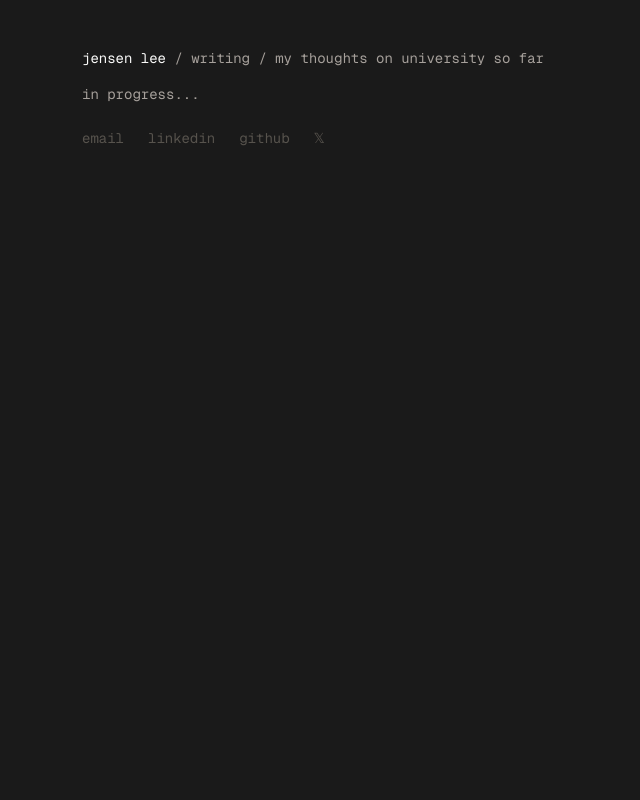
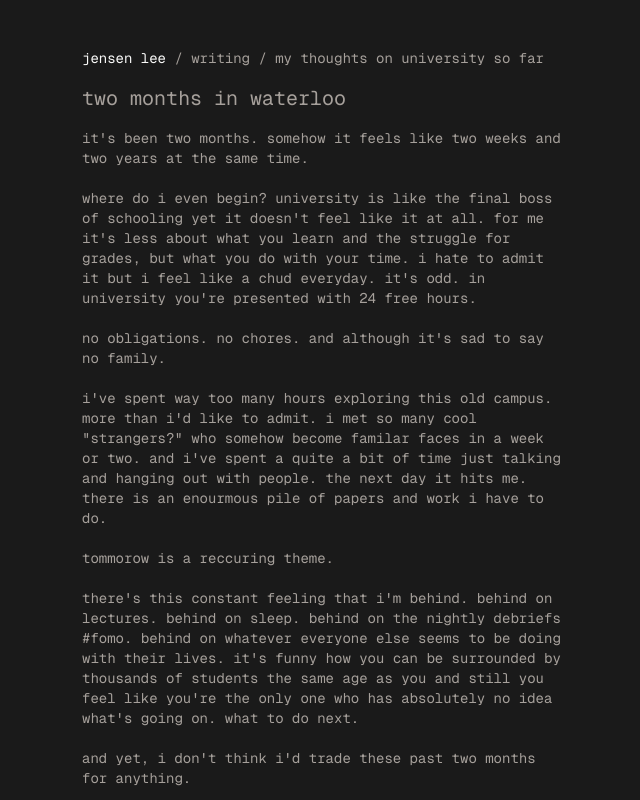
Before and after one commit to jensenleedesignstudio/personal-portfolio, a Next.js app: page /writing/my-thoughts-on-uni in a window 1280 px wide. Shown: the top 800 px of the page, without its empty margins (318-958 px from the left). Built offline with nearby package versions, Linux system fonts and the light colour scheme.

Commit message:
Add writing in thoughts on uni so far

```diff
--- a/app/writing/my-thoughts-on-uni/page.tsx
+++ b/app/writing/my-thoughts-on-uni/page.tsx
@@ -16,7 +16,62 @@ export default function MyThoughtsOnUniPage() {
                 </h1>
             </header>
 
-            <h1 className = "mt-4 text-sm text-stone-400">in progress...</h1>
+            <h1 className = "mt-4 text-xl text-stone-400">two months in waterloo</h1>
+
+            <h1 className = "mt-4 text-sm text-stone-400">
+                it's been two months. somehow it feels like two weeks and two years at the same time.
+                <br/><br/>
+                where do i even begin? university is like the final boss of schooling yet it doesn't feel like it at all.
+                for me it's less about what you learn and the struggle for grades, but what you do with your time. i hate to admit it but i feel like a chud everyday.
+                it's odd. in university you're presented with 24 free hours.
+                <br/><br/>
+                no obligations. no chores. and although it's sad to say no family.
+                <br/><br/>
+                i've spent way too many hours exploring this old campus. more than i'd like to admit. i met so many cool "strangers?" who somehow
+                become familar faces in a week or two. and i've spent a quite a bit of time just talking and hanging out with people.
+                the next day it hits me. there is an enourmous pile of papers and work i have to do.
+                <br/><br/>
+                tommorow is a reccuring theme.
+                <br/><br/>
+                there's this constant feeling that i'm behind. behind on lectures. behind on sleep. behind on the nightly debriefs #fomo. behind
+                on whatever everyone else seems to be doing with their lives. it's funny how you can be surrounded by thousands of students the same age
+                as you and still you feel like you're the only one who has absolutely no idea what's going on. what to do next.
+                <br/><br/>
+                and yet, i don't think i'd trade these past two months for anything.
+                <br/><br/>
+                find the perfect in the imperfect. somwhere along the way bike cage became my favourite place. not because there's anything fancy or special
+                about it like e7. it's just a bike cage. small homey. but i love it because of how imperfect it is. where a quick conversation about
+                brain rot somehow turns into hours, where the most pointless discussions become the funniest memories. where ultimately the best times talking
+                turns into some of the most valuable lessons and information i learned.
+                <br/><br/>
+                i remember taliking about this with a few friends. i wonder how many places that we'll remember when we get older. the 4 am nights. the debriefs.
+                the places that mean absolutely nothing to a stranger but somehow hold massive chapters of our lives.
+                <br/><br/>
+                one of the biggest contributors to these chapters of my life have been saying yes. random plans. unfamilar places. conversations
+                with people i probably wouldn't have apparoached before. at times nothing comes out of it. somtimes i go home where
+                i genuinely wonder why i even bothered. but ocassionally, something happens that makes the entire day worth remembering.
+                <br/><br/>
+                and i think that is what i've been enjoying the most. not knowing.
+                <br/><br/>
+                not knowing who i'll meet tommorow. where i'll end up next weekend. whether the people i talked to yesterday
+                will become lifelong friends.
+                <br/><br/>
+                everyday i still worry about falling behind. am i really doing enough to get to where i wanna be. but maybe along
+                this short journey i've been measuring my days using the wrong things. because when i think back of these two months i don't remember the assignments
+                i submitted or the hours i spent studying nearly as much as i remember the nights that went a little too long. the conversations that made an
+                unfamilar city feel like home.
+                <br/><br/>
+                i came to waterloo expecting to figure out what i wanted to do with my life.
+                <br/><br/>
+                two months later, i've done that maybe a little bit, but i have more questions than when i arrived.
+                <br/><br/>
+                i've learned that a perfectly good day can consist of getting nothing done.
+                <br/><br/>
+                <strong>maybe, just maybe, i'll catch up tommorow. but immma chud out a little first.</strong>
+
+
+
+            </h1>
 
 
         <nav className = "mt-6 flex gap-6 text-stone-600">
```
